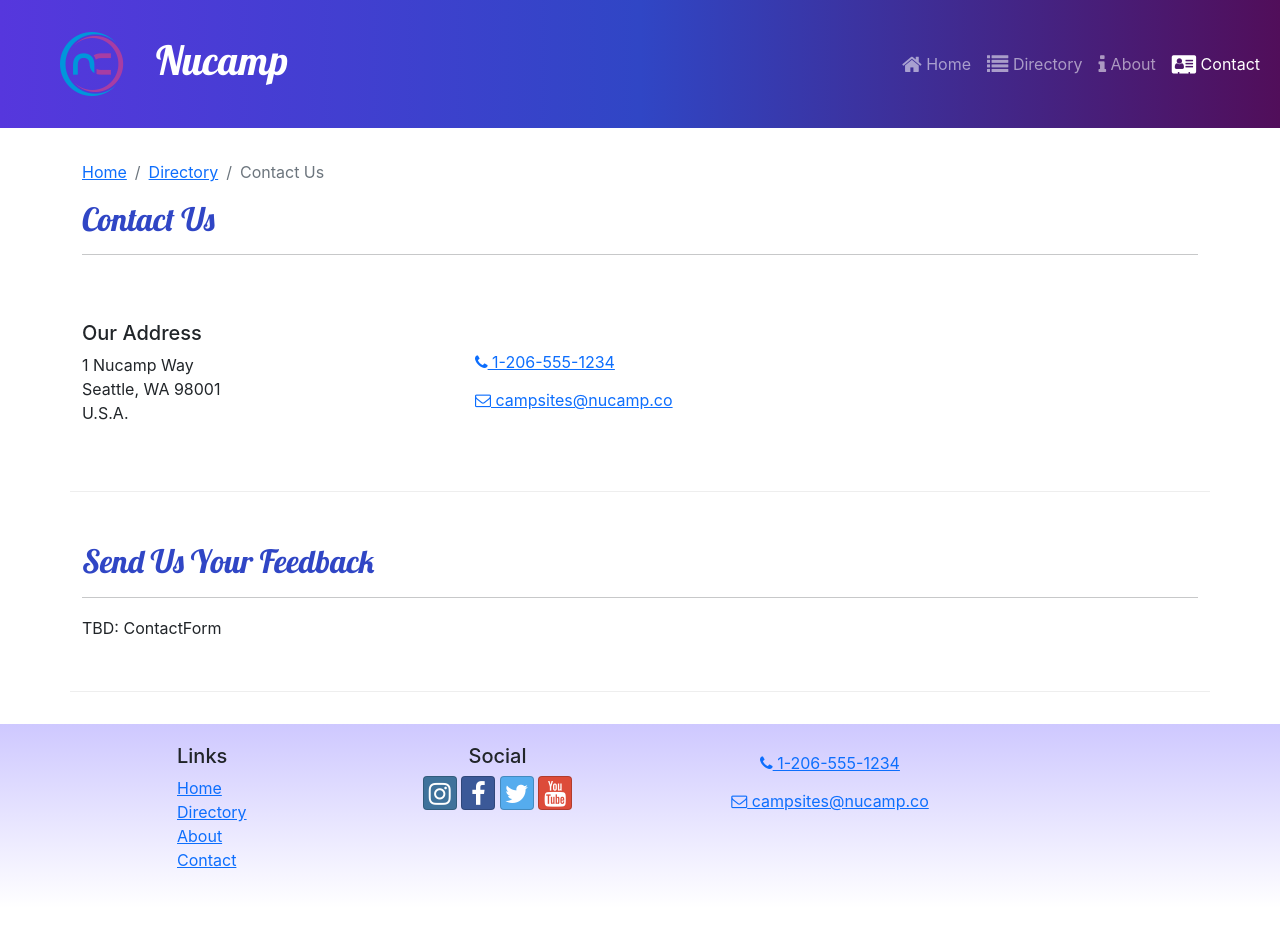
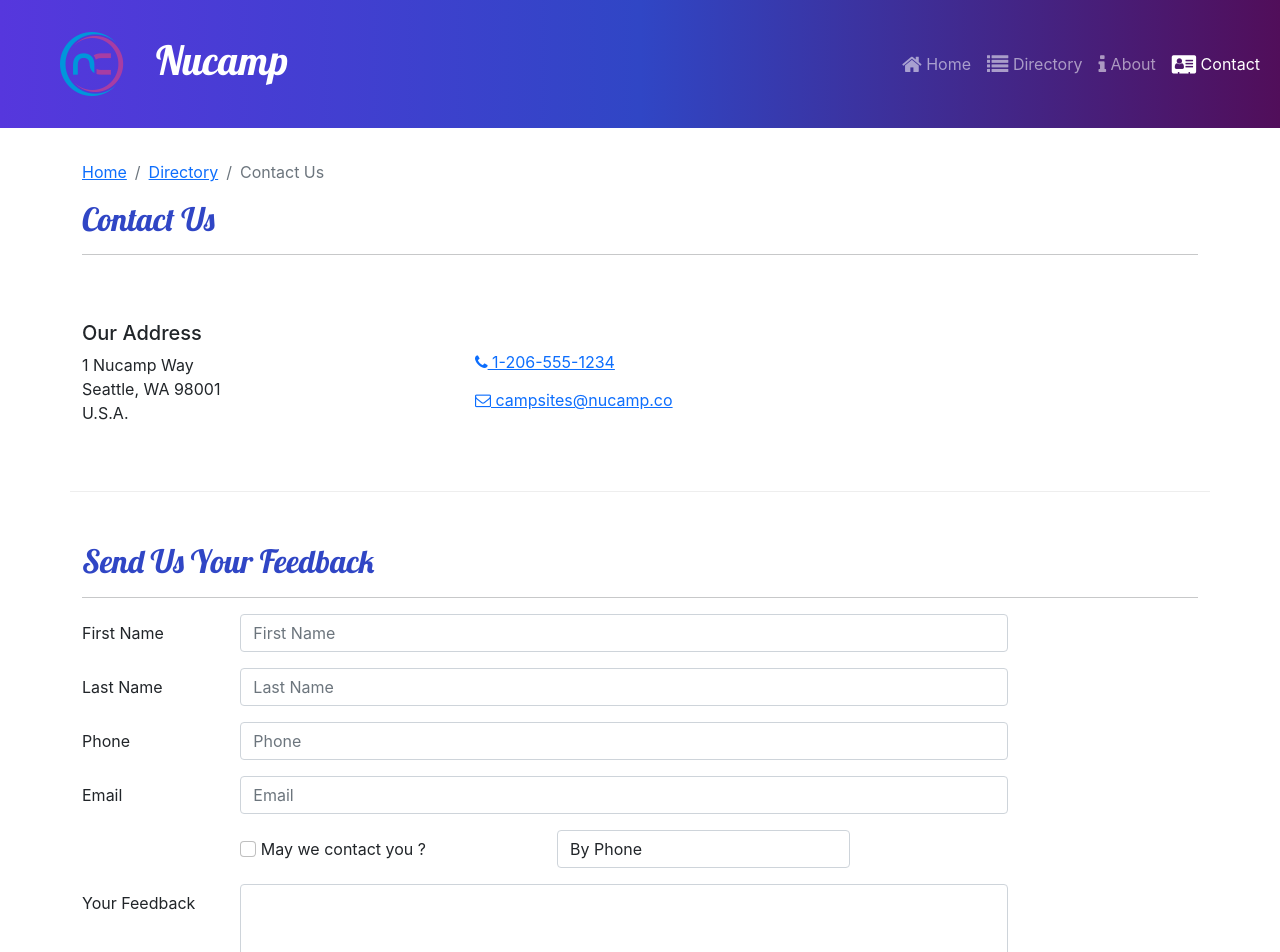
Before and after one commit to RozoLux/Nucamp---React, a React (Create React App) app: page /contact in a window 1280 px wide. Shown: the top 952 px of the page. Before the commit the page ends 908 px from the top, so only its background shows below. Built offline with nearby package versions, Linux system fonts and the light colour scheme.

Commit message:
ContactForm Parts 1 and 2

```diff
--- /dev/null
+++ b/src/components/ContactForm.js
@@ -0,0 +1,111 @@
+import { Button, Label, Col, FormGroup} from 'reactstrap';
+import {Formik, Field, Form } from 'formik';
+
+const ContactForm = () => {
+  return (
+    <Formik
+      initialValues={{
+        firstName:'',
+        lastName: '',
+        phoneNum: '',
+        email: '',
+        agree: false,
+        contactType: 'By Phone',
+        feedback: ''
+      }}
+    >
+      <Form>
+        <FormGroup row>
+          <Label htmlFor='firstName' md='2'>
+            First Name
+          </Label>
+          <Col md='10'>
+            <Field
+              name='firstName'
+              placeholder='First Name'
+              className='form-control'
+            />
+          </Col>
+        </FormGroup>
+        <FormGroup row>
+          <Label htmlFor='lastName' md='2'>
+            Last Name
+          </Label>
+          <Col md='10'>
+          <Field
+            name='lastName'
+            placeholder='Last Name'
+            className='form-control'
+            />
+          </Col>
+        </FormGroup>
+        <FormGroup row>
+          <Label htmlFor='phoneNum' md='2'>
+            Phone
+          </Label>
+          <Col md='10'>
+          <Field
+             name='phoneNum'
+             placeholder='Phone'
+             className='form-control'
+            />
+          </Col>
+        </FormGroup>
+        <FormGroup row>
+          <Label htmlFor='email' md='2' >
+            Email
+          </Label>
+          <Col md='10'>
+          <Field
+            name='email'
+            placeholder='Email'
+            type='email'
+            className='form-control'
+            />
+          </Col>
+        </FormGroup>
+        <FormGroup row>
+          <Label check md={{size: 4, offset: 2}}>
+            <Field
+              name='agree'
+              type='checkbox'
+              className='form-check-input'
+              />{' '}
+            May we contact you ?
+          </Label>
+          <Col md='4'>
+            <Field
+              name='contactType'
+              as='select'
+              className='form-control'
+            >
+                <option>By Phone</option>
+                <option>By Email</option>
+            </Field>
+          </Col>
+        </FormGroup>
+        <FormGroup row>
+          <Label htmlFor='feedback' md='2'>
+            Your Feedback
+          </Label>
+          <Col md='10'>
+          <Field
+            name='feedback'
+            as='textarea'
+            rows='12'
+            className='form-control'
+            />
+          </Col>
+        </FormGroup>
+        <FormGroup row>
+
+        </FormGroup>
+
+      </Form>
+    </Formik>
+  )
+
+};
+
+
+export default ContactForm ;
--- a/src/pages/ContactPage.js
+++ b/src/pages/ContactPage.js
@@ -1,5 +1,6 @@
 import { Container, Col, Row } from "reactstrap";
 import SubHeader from "../components/SubHeader";
+import ContactForm from "../components/ContactForm";
 
 const ContactPage =() => {
   return (
@@ -40,7 +41,7 @@
           <hr />
         </Col>
         <Col md='10'>
-          TBD: ContactForm
+          <ContactForm />
         </Col>
       </Row>
     </Container>
```
